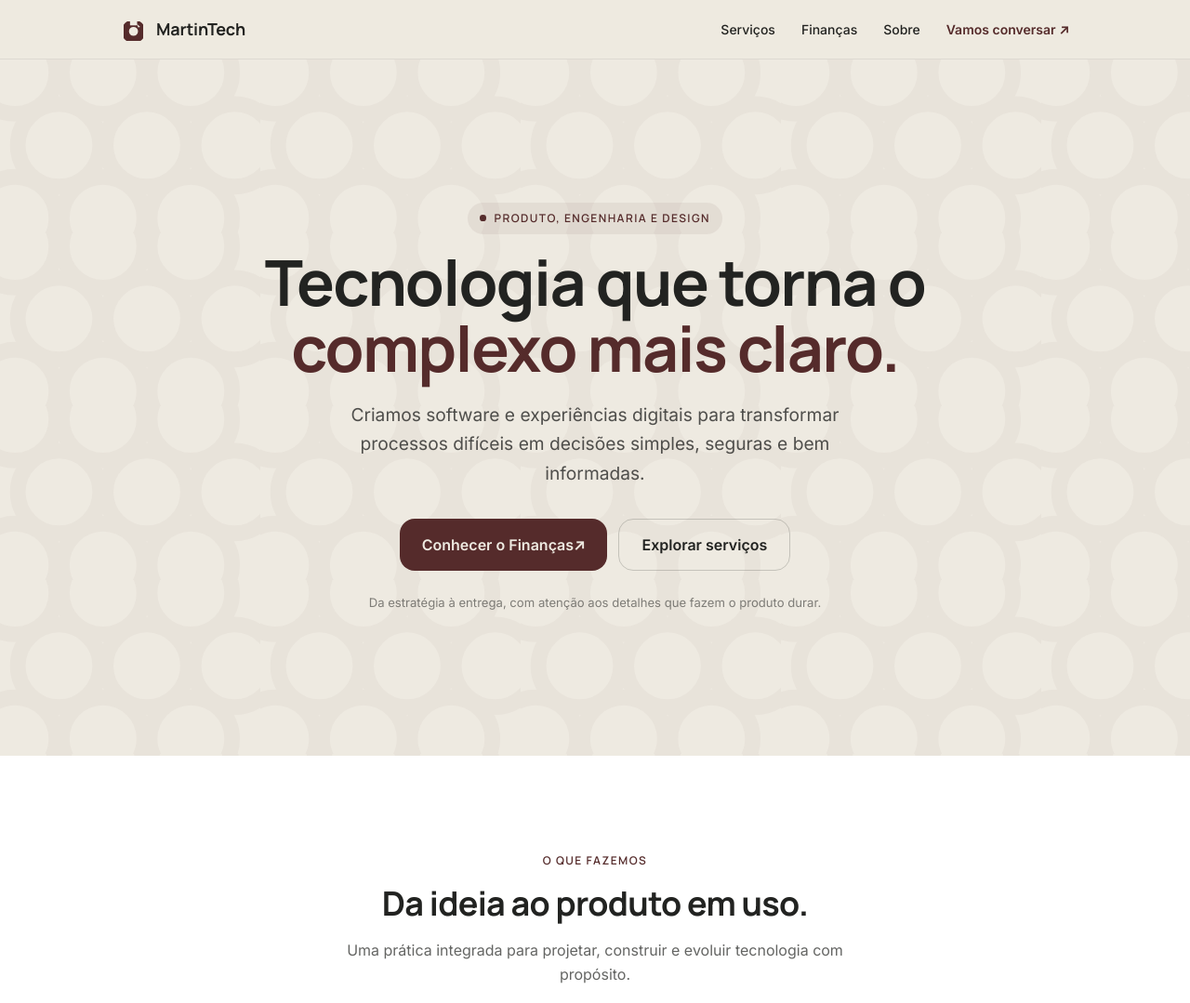
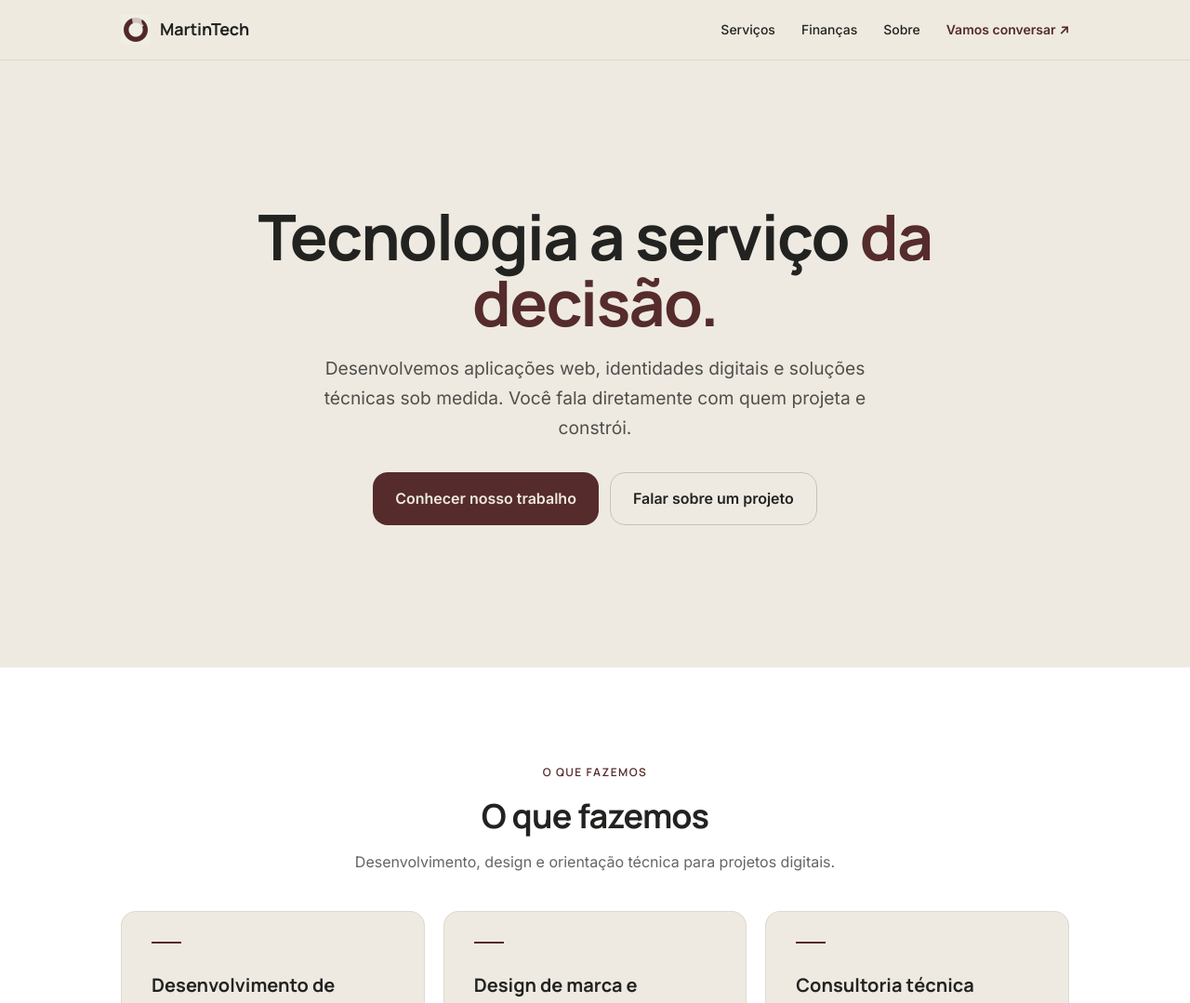
Before and after one commit to MartinView/martintech-site, a plain HTML site: page index.html in a window 1280 px wide. Shown: the top 1079 px of the page at 93% size. Drawn offline with Linux system fonts and the light colour scheme.

Commit message:
Use official MartinTech mark and simplify hero

```diff
--- a/index.html
+++ b/index.html
@@ -31,16 +31,7 @@
   <header class="header" role="banner">
     <div class="container header__inner">
       <a class="brand" href="#top" aria-label="MartinTech — página inicial">
-        <svg class="brand__mark" viewBox="0 0 512 512" aria-hidden="true" focusable="false">
-          <defs>
-            <mask id="mt-mask-header">
-              <rect width="512" height="512" fill="white" />
-              <rect x="180" y="50" width="140" height="120" fill="black" />
-              <polygon points="316,142 381,199 340,210" fill="black" />
-            </mask>
-          </defs>
-          <circle cx="248.5" cy="288.0" r="161.5" fill="none" stroke="currentColor" stroke-width="145" mask="url(#mt-mask-header)" />
-        </svg>
+        <img class="brand__mark" src="assets/png/martintech-symbol-charcoal-64.png" width="32" height="32" alt="" />
         <span class="brand__name">MartinTech</span>
       </a>
 
@@ -61,18 +52,16 @@
     <!-- HERO -->
     <section id="top" class="hero" aria-labelledby="hero-title">
       <div class="container hero__inner">
-        <p class="eyebrow hero__eyebrow"><span class="eyebrow-dot" aria-hidden="true"></span> Produto, engenharia e design</p>
         <h1 id="hero-title" class="hero__title">
-          Tecnologia que torna o <span class="accent">complexo mais claro.</span>
+          Tecnologia a serviço <span class="accent">da decisão.</span>
         </h1>
         <p class="hero__lede">
-          Criamos software e experiências digitais para transformar processos difíceis em decisões simples, seguras e bem informadas.
+          Desenvolvemos aplicações web, identidades digitais e soluções técnicas sob medida. Você fala diretamente com quem projeta e constrói.
         </p>
         <div class="hero__actions">
-          <a class="btn btn--primary" href="#financas">Conhecer o Finanças <span aria-hidden="true">↗</span></a>
-          <a class="btn btn--ghost" href="#servicos">Explorar serviços</a>
+          <a class="btn btn--primary" href="#servicos">Conhecer nosso trabalho</a>
+          <a class="btn btn--ghost" href="#contato">Falar sobre um projeto</a>
         </div>
-        <p class="hero__caption">Da estratégia à entrega, com atenção aos detalhes que fazem o produto durar.</p>
       </div>
     </section>
 
@@ -81,8 +70,8 @@
       <div class="container">
         <header class="section__head section__head--center">
           <p class="eyebrow eyebrow--wine">O que fazemos</p>
-          <h2 id="servicos-title">Da ideia ao produto em uso.</h2>
-          <p class="section__intro">Uma prática integrada para projetar, construir e evoluir tecnologia com propósito.</p>
+          <h2 id="servicos-title">O que fazemos</h2>
+          <p class="section__intro">Desenvolvimento, design e orientação técnica para projetos digitais.</p>
         </header>
 
         <div class="services">
@@ -115,8 +104,8 @@
       <div class="container product__grid">
         <div class="product__copy">
           <p class="eyebrow eyebrow--wine">Produto MartinTech · em desenvolvimento</p>
-          <h2 id="financas-title">Mais clareza para cuidar do seu dinheiro e da sua empresa.</h2>
-          <p>O MartinTech Finanças está sendo construído para reunir contas, lançamentos, orçamentos e relatórios em uma experiência simples para uso pessoal e empresarial.</p>
+          <h2 id="financas-title">Finanças pessoais e da empresa em um só lugar.</h2>
+          <p>Estamos desenvolvendo uma aplicação para acompanhar contas, lançamentos, orçamentos e relatórios, com espaços separados para uso pessoal e empresarial.</p>
           <ul class="product__points">
             <li><span aria-hidden="true">01</span> Visão organizada de entradas, saídas e saldos</li>
             <li><span aria-hidden="true">02</span> Espaços separados para vida pessoal e negócios</li>
--- a/styles.css
+++ b/styles.css
@@ -139,10 +139,11 @@ a {
   letter-spacing: -0.01em;
 }
 .brand__mark {
-  width: 28px;
-  height: 28px;
+  width: 32px;
+  height: 32px;
   flex: 0 0 auto;
-  color: var(--mt-burgundy);
+  object-fit: contain;
+  mix-blend-mode: multiply;
 }
 .brand__name {
   color: var(--mt-charcoal);
@@ -221,14 +222,7 @@ a {
   background: var(--mt-bone);
 }
 .hero::before {
-  content: "";
-  position: absolute;
-  inset: 0;
-  background-image: url("assets/svg/martintech-pattern.svg");
-  background-size: 280px;
-  background-repeat: repeat;
-  opacity: 0.04;
-  pointer-events: none;
+  content: none;
 }
 .hero__inner {
   position: relative;
@@ -238,20 +232,6 @@ a {
 }
 .hero .eyebrow {
   color: var(--mt-burgundy);
-}
-.hero__eyebrow {
-  display: inline-flex;
-  align-items: center;
-  gap: 0.55rem;
-  padding: 0.45rem 0.8rem;
-  background: rgba(85, 43, 43, 0.07);
-  border-radius: 100px;
-}
-.eyebrow-dot {
-  width: 0.42rem;
-  height: 0.42rem;
-  border-radius: 50%;
-  background: var(--mt-burgundy);
 }
 .hero__title {
   font-family: var(--mt-font-display);
@@ -276,11 +256,6 @@ a {
   gap: 0.75rem;
   flex-wrap: wrap;
   justify-content: center;
-}
-.hero__caption {
-  font-size: 0.82rem;
-  color: rgba(34, 35, 33, 0.55);
-  margin: 1.5rem 0 0;
 }
 
 .btn {
```
Also changed, not shown: assets/png/martintech-symbol-charcoal-64.png (added).
